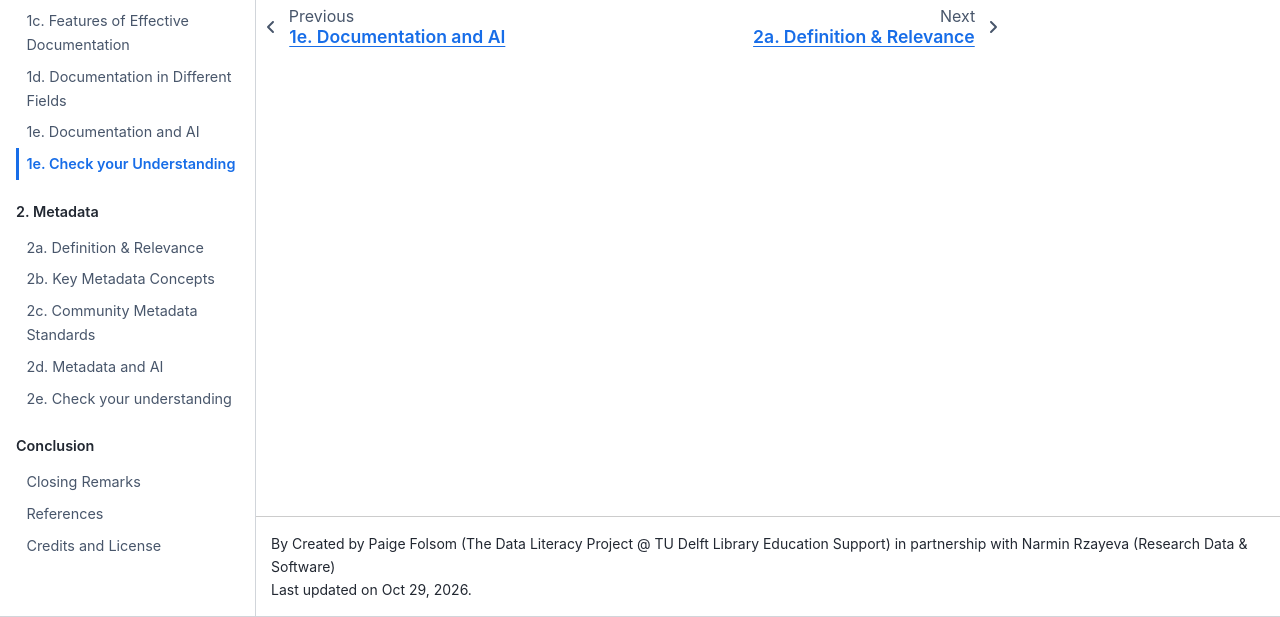
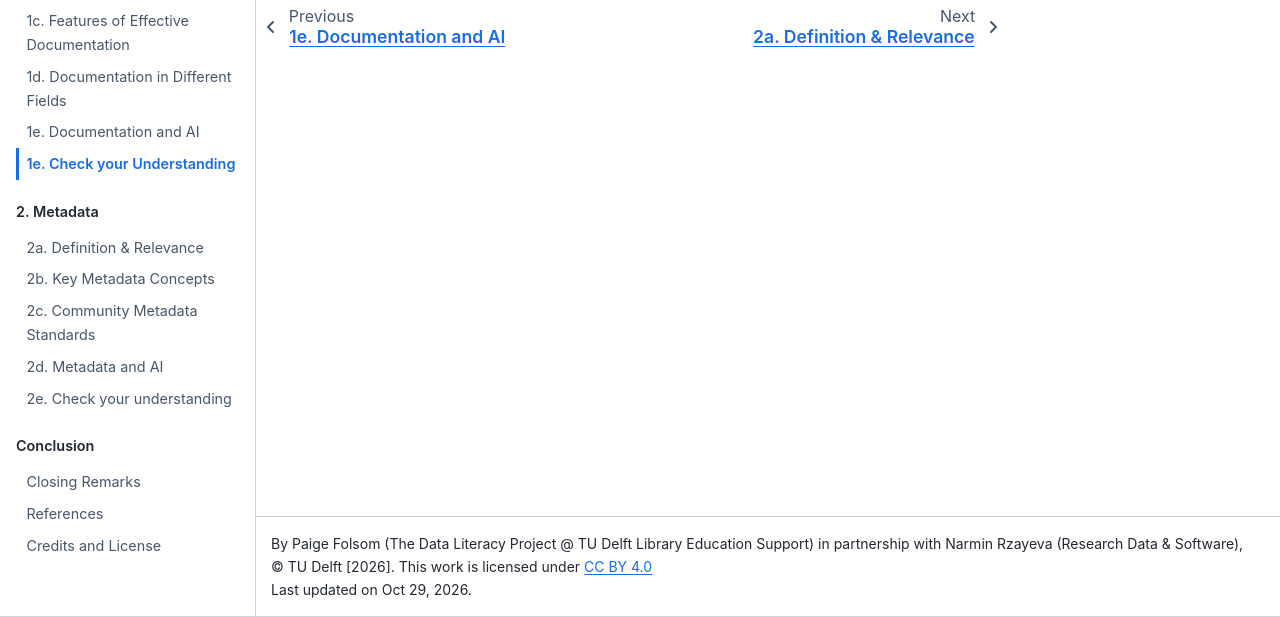
Before and after one commit to tu-delft-library/Documentation_and_Metadata, a Jupyter Book: the page built from book/1f-check-understanding.md, in a window 1280 px wide, cut to the strip 284-901 px from the top of the page. Built offline with Jupyter Book 1.0.4 settings and Sphinx 7.4.7 and the Sphinx Book theme 1.1.4, drawn with Linux system fonts in a browser that asks for light colours; comment, search, counter and statistics services are not loaded.

Commit message:
Update _config.yml

```diff
--- a/book/_config.yml
+++ b/book/_config.yml
@@ -3,7 +3,7 @@
 # This config includes an opinionated list of configuration options of TeachBooks, Jupyterbook v1, Sphinx and other extensions part of TeachBooks-Favourites.
 
 title: "Documentation and Metadata"                          # Replace with your own book title shown in browser tab, configuratin part of JupyterBook: https://jupyterbook.org/en/stable/customize/config.html
-author: Created by Paige Folsom (The Data Literacy Project @ TU Delft Library Education Support) in partnership with Narmin Rzayeva (Research Data & Software)   # Replace TeachBooks Teams with your own name in the line above, configuratin part of JupyterBook: https://jupyterbook.org/en/stable/customize/config.html
+author: Paige Folsom (The Data Literacy Project @ TU Delft Library Education Support) in partnership with Narmin Rzayeva (Research Data & Software), © TU Delft [2026]. This work is licensed under <a href="https://creativecommons.org/licenses/by/4.0/" target="_blank"> CC BY 4.0 </a> # Replace TeachBooks Teams with your own name in the line above, configuratin part of JupyterBook: https://jupyterbook.org/en/stable/customize/config.html
 execute:
   execute_notebooks: "off"                           # Replace this if you want don't have notebooks with output and you want to add notebook output during build, configuration part of Jupyterbook v1 (https://jupyterbook.org/en/stable/customize/config.html)
   exclude_patterns:  []                              # Default value (line can be removed), sets a list of patterns to *skip* in execution, configuration part of Jupyterbook v1 (https://jupyterbook.org/en/stable/customize/config.html), can overwritten by Sphinx-NB-Execution-Patterns (https://teachbooks.io/manual/_git/github.com_TeachBooks_Sphinx-NB-Execution-Patterns/Manual/README.html)
```
